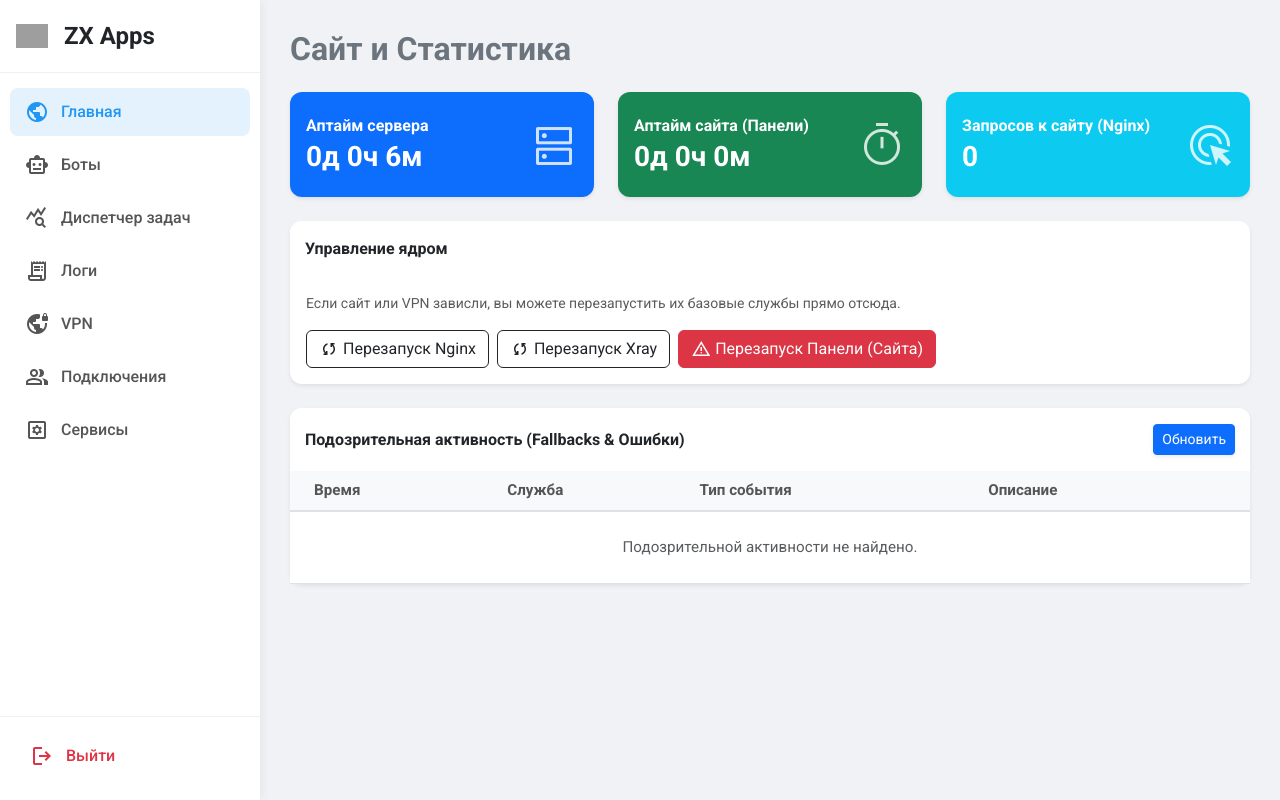
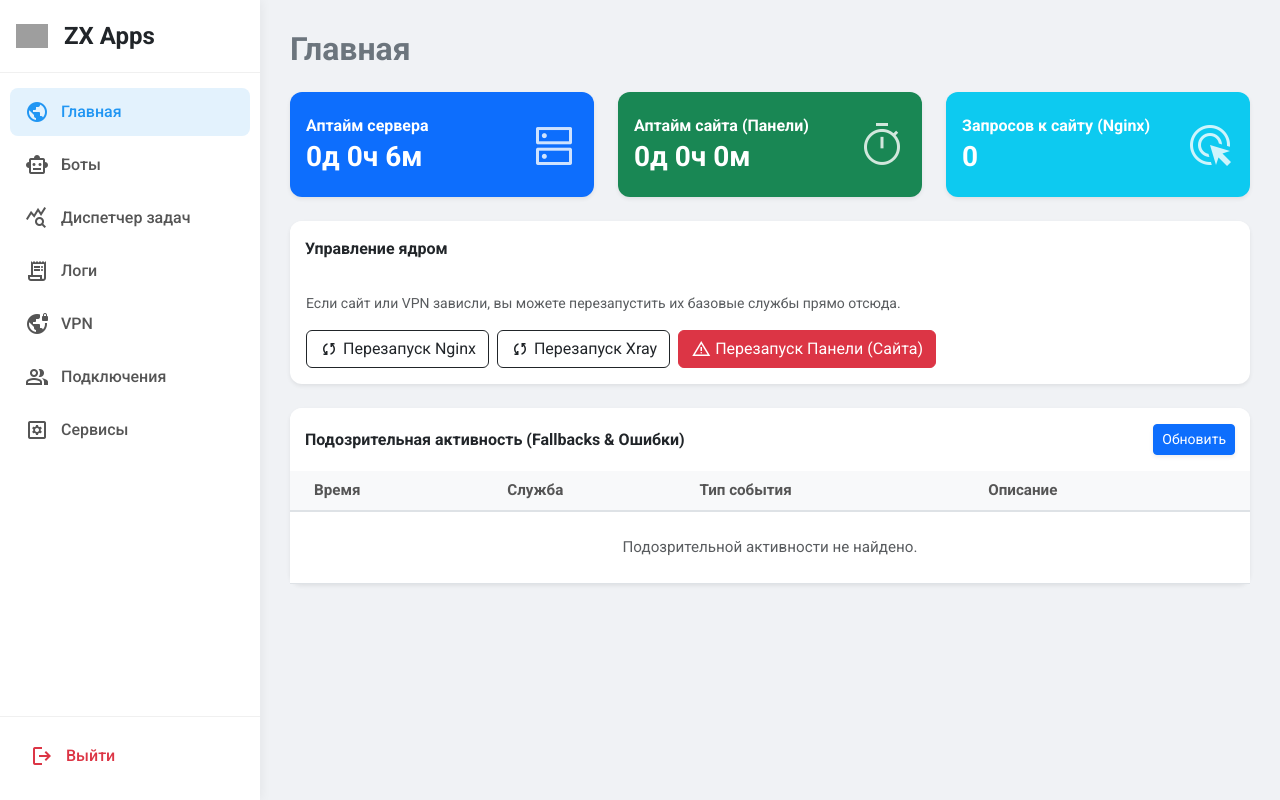
Before and after one commit to Zotic/webpanel, a Flask app: page / in a window 1280 px wide. Run offline with Flask 3, Linux system fonts and the light colour scheme; the visitor is signed in with stand-in values (Sample User, id 1); data that the repository does not hold is empty; grey boxes are pictures that could not be loaded.

Commit message:
Update site_stats.html

```diff
--- a/templates/site_stats.html
+++ b/templates/site_stats.html
@@ -2,7 +2,7 @@
 
 {% block content %}
 <div class="d-flex justify-content-between align-items-center mb-4 flex-wrap gap-3">
-    <h2 class="fw-bold text-secondary mb-0">Сайт и Статистика</h2>
+    <h2 class="fw-bold text-secondary mb-0">Главная</h2>
 </div>
 
 <!-- Верхние карточки статистики (Теперь 3 колонки) -->
```
